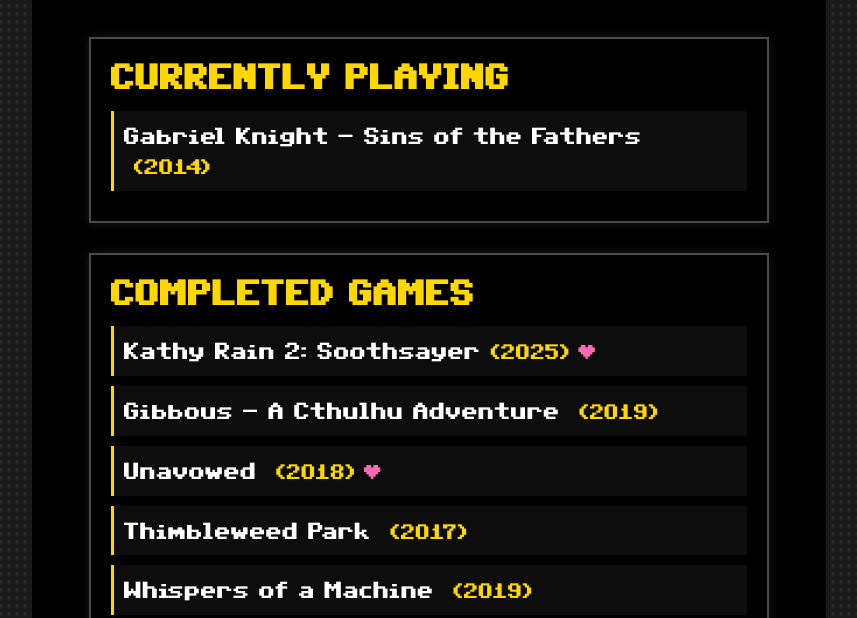
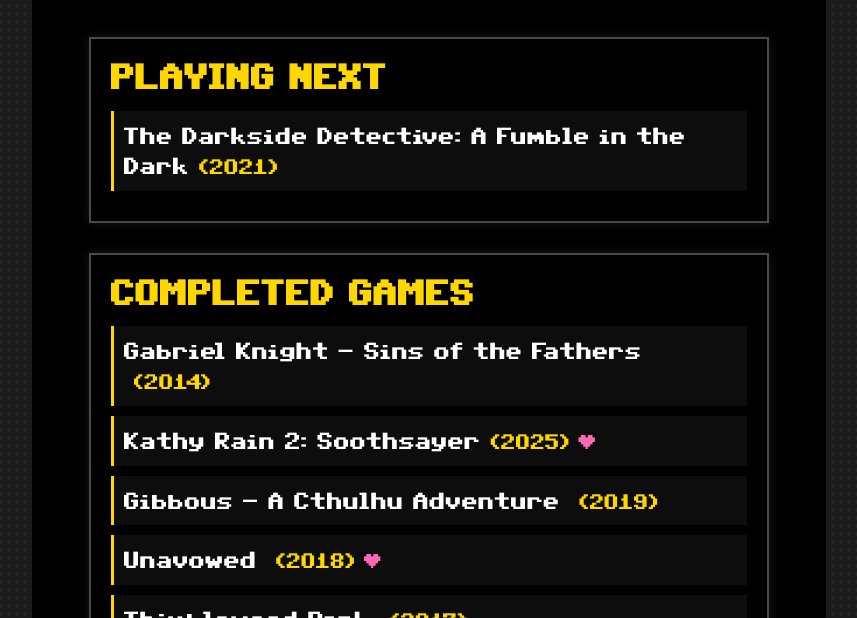
Before and after one commit to mc7h/mc7h.github.io, a plain HTML site: page adventure.html in a window 1280 px wide. Shown: the part 182-800 px from the top of the page, without its empty margins (211-1068 px from the left). Drawn offline with Linux system fonts and the light colour scheme; files whose address does not match are found by name.

Commit message:
Completed GK

```diff
--- a/adventure.html
+++ b/adventure.html
@@ -11,19 +11,20 @@
 <body class="adventure-theme">
     <div class="adventure-container">
         <h1 class="page-title">Adventures in Point & Click</h1>
-
         <div class="game-section">
-            <h2>Currently Playing</h2>
+            <h2>Playing Next</h2>
             <ul class="game-list">
                 <li class="game-item">
-                    Gabriel Knight - Sins of the Fathers <span class="game-year">(2014)</span>
+                    The Darkside Detective: A Fumble in the Dark<span class="game-year">(2021)</span>
                 </li>
             </ul>
         </div>
-
         <div class="game-section">
             <h2>Completed Games</h2>
             <ul class="game-list">
+                <li class="game-item favorite-game">
+                    Gabriel Knight - Sins of the Fathers <span class="game-year">(2014)</span>
+                </li>
                 <li class="game-item favorite-game">
                     Kathy Rain 2: Soothsayer<span class="game-year">(2025)</span><span class="favorite-indicator">♥</span>
                 </li>
```
